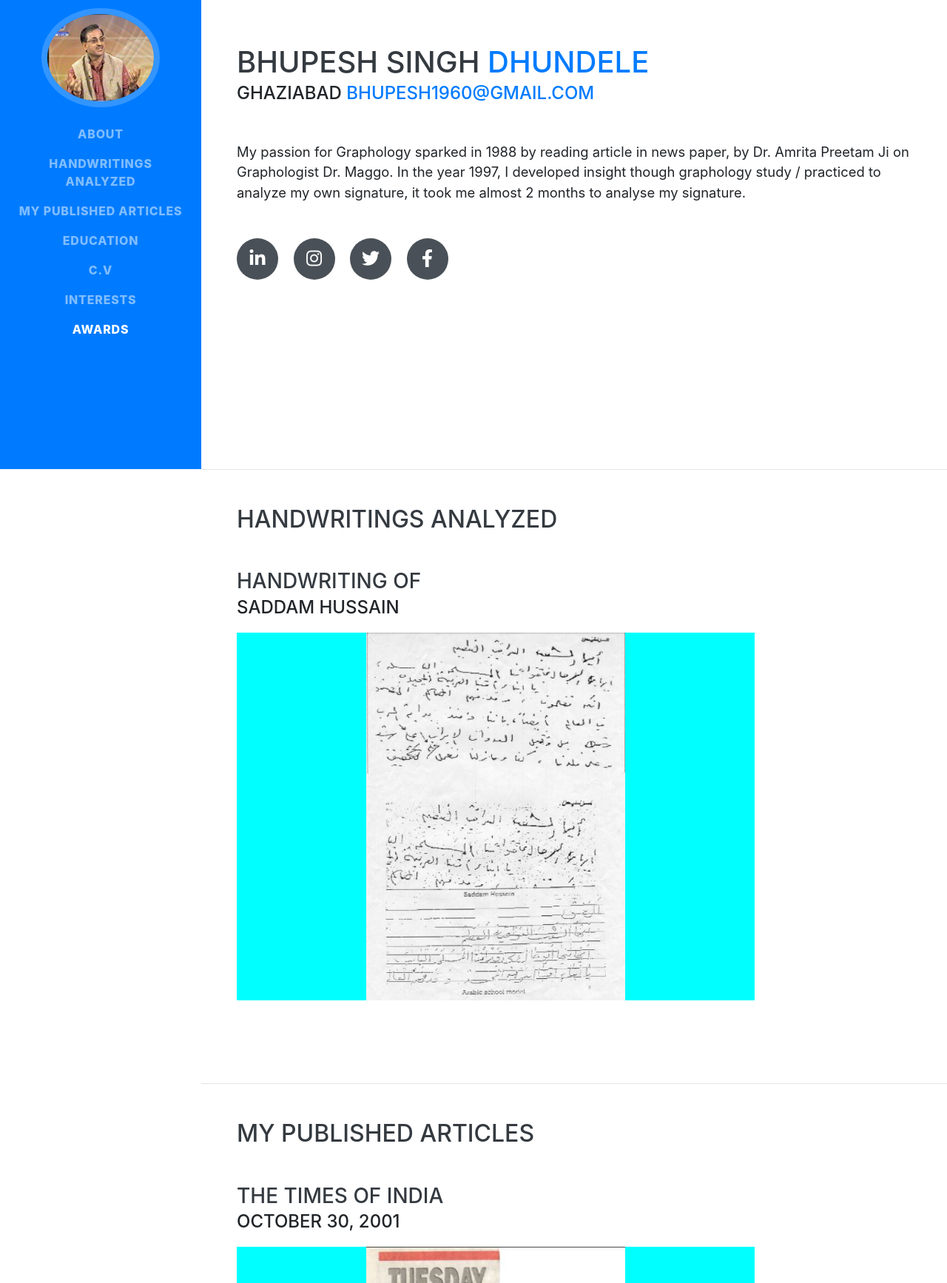
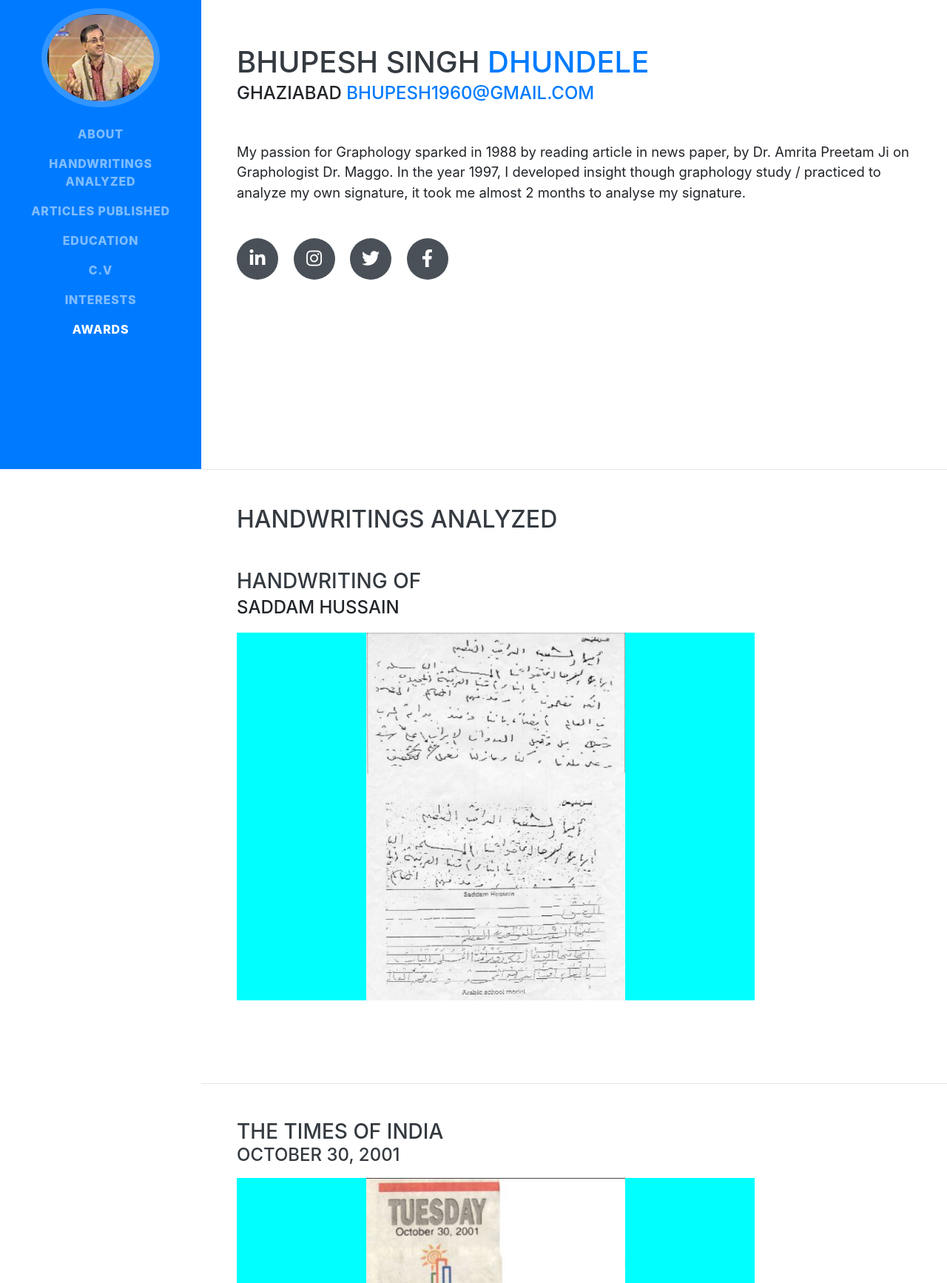
Before and after one commit to Amandeep-27/freelancing1, a website with bundled scripts: page index.html in a window 1280 px wide. Shown: the part 166-1900 px from the top of the page at 74% size. Built offline with nearby package versions, Linux system fonts and the light colour scheme; a web font is replaced by a local one.

Commit message:
Update index.html

```diff
--- a/index.html
+++ b/index.html
@@ -62,7 +62,7 @@
           <a class="nav-link js-scroll-trigger" href="#handwriting">Handwritings Analyzed</a>
         </li>
 		<li class="nav-item">
-          <a class="nav-link js-scroll-trigger" href="#articles">My Published Articles</a>
+          <a class="nav-link js-scroll-trigger" href="#articles">Articles Published</a>
         </li>
         <li class="nav-item">
           <a class="nav-link js-scroll-trigger" href="#education">Education</a>
@@ -144,7 +144,7 @@
 
     <section class="resume-section p-3 p-lg-5 d-flex justify-content-center" id="articles">
       <div class="w-100">
-        <h2 class="mb-5">My Published Articles</h2>
+        <h2 class="mb-5"Articles Published</h2>
 
 
 
```
